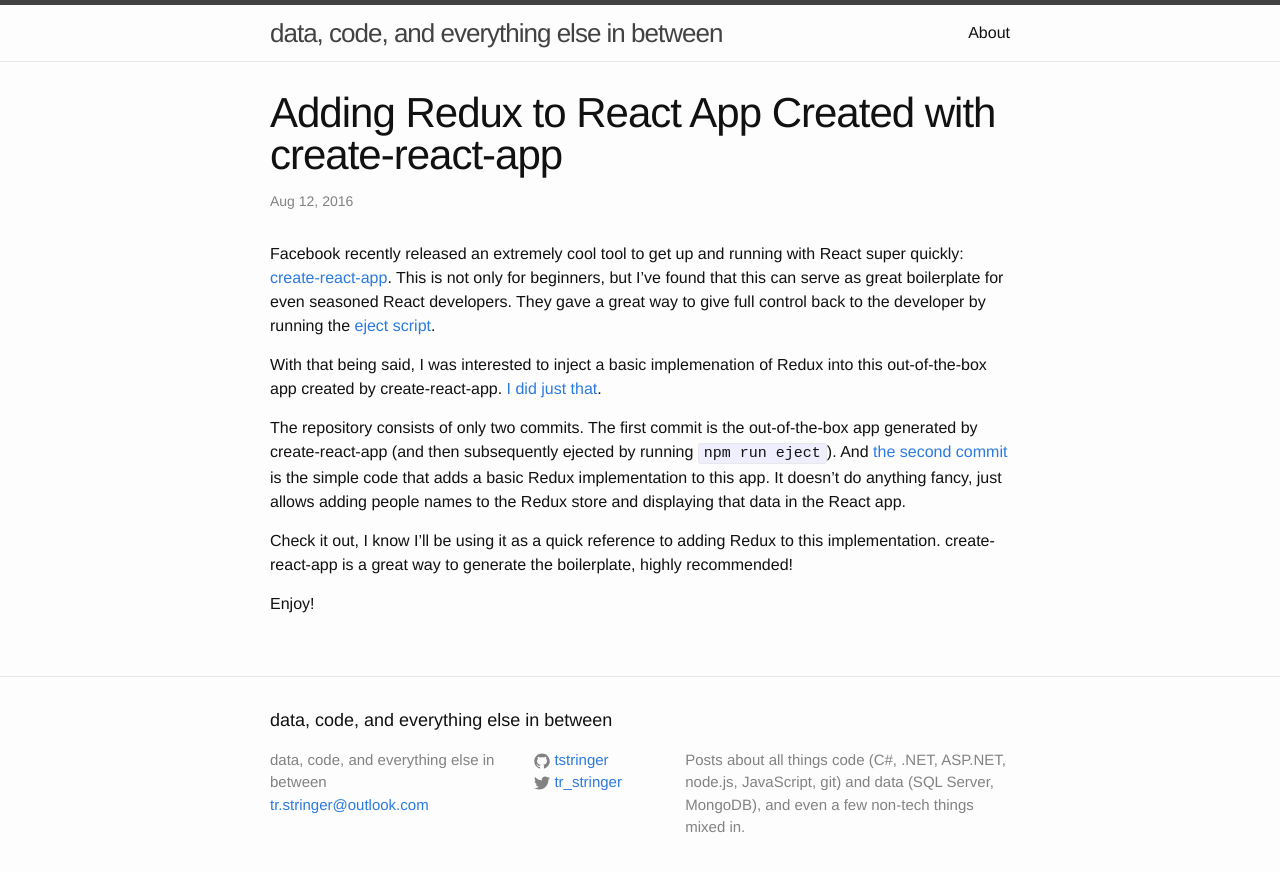
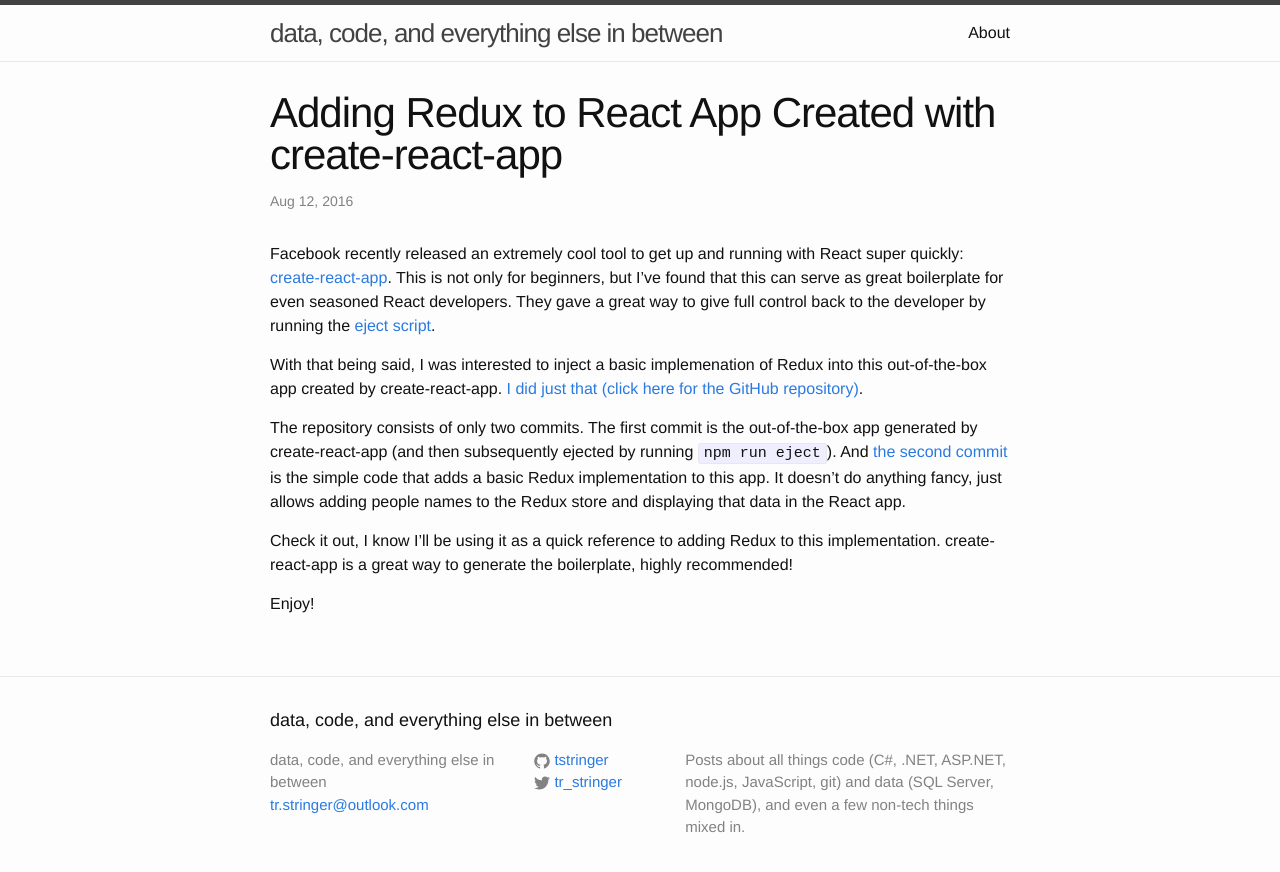
Before and after one commit to trstringer/tstringer.github.io, a Jekyll site: the page built from _posts/2016-08-12-add-redux-to-create-react-app.markdown, in a window 1280 px wide. Shown: the top 872 px of the page. Built offline with Jekyll 4.4.1, drawn with Linux system fonts in a browser that asks for light colours.

Commit message:
add description to link

```diff
--- a/_posts/2016-08-12-add-redux-to-create-react-app.markdown
+++ b/_posts/2016-08-12-add-redux-to-create-react-app.markdown
@@ -6,7 +6,7 @@ categories: javascript reactjs react redux
 ---
 Facebook recently released an extremely cool tool to get up and running with React super quickly: [create-react-app](https://facebook.github.io/react/blog/2016/07/22/create-apps-with-no-configuration.html).  This is not only for beginners, but I've found that this can serve as great boilerplate for even seasoned React developers.  They gave a great way to give full control back to the developer by running the [eject script](https://facebook.github.io/react/blog/2016/07/22/create-apps-with-no-configuration.html#no-lock-in).
 
-With that being said, I was interested to inject a basic implemenation of Redux into this out-of-the-box app created by create-react-app.  [I did just that](https://github.com/tstringer/create-react-app-with-redux).
+With that being said, I was interested to inject a basic implemenation of Redux into this out-of-the-box app created by create-react-app.  [I did just that (click here for the GitHub repository)](https://github.com/tstringer/create-react-app-with-redux).
 
 The repository consists of only two commits.  The first commit is the out-of-the-box app generated by create-react-app (and then subsequently ejected by running `npm run eject`).  And [the second commit](https://github.com/tstringer/create-react-app-with-redux/commit/74332c2a5b96af69750c7ebcec3c5e8b5e53270b) is the simple code that adds a basic Redux implementation to this app.  It doesn't do anything fancy, just allows adding people names to the Redux store and displaying that data in the React app.
 
```
